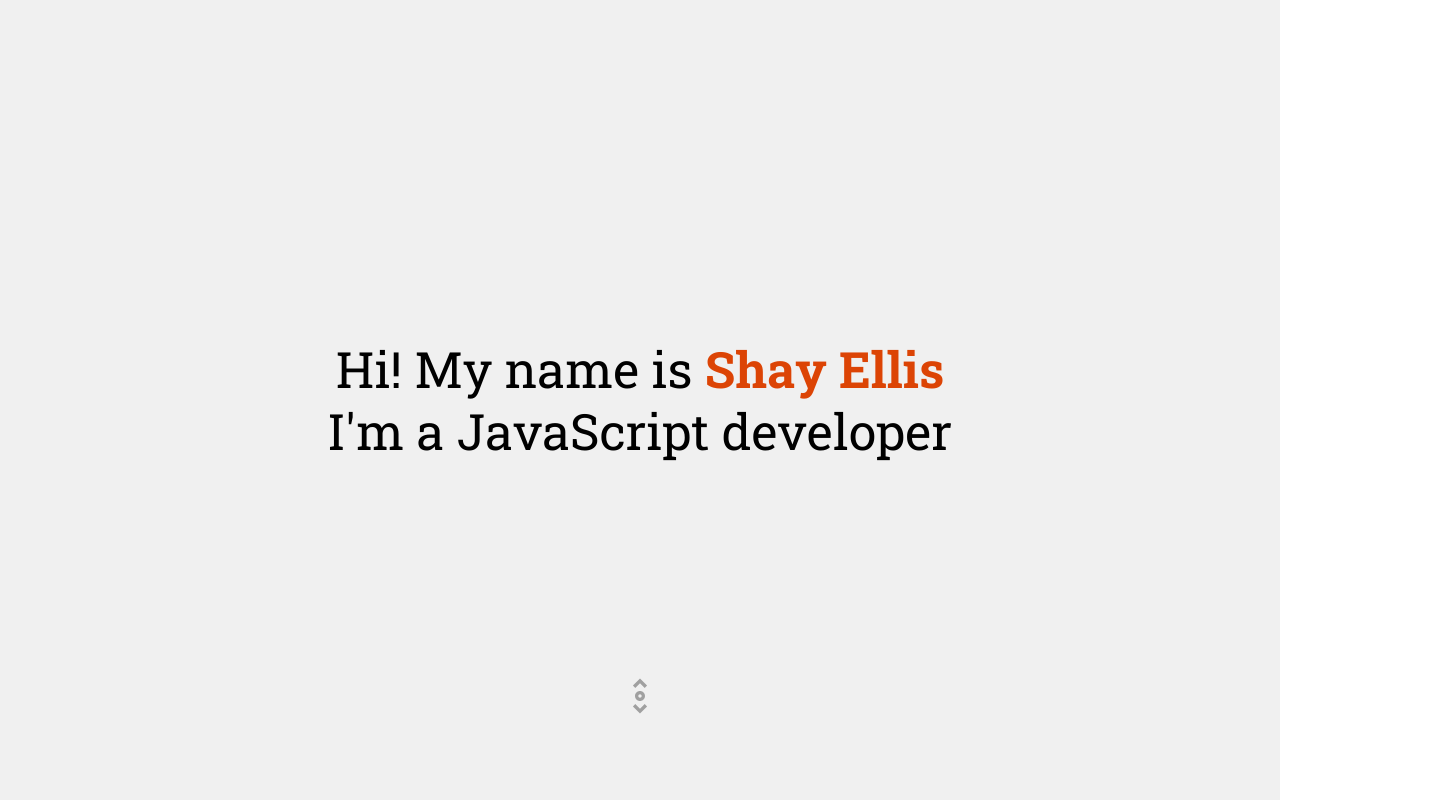
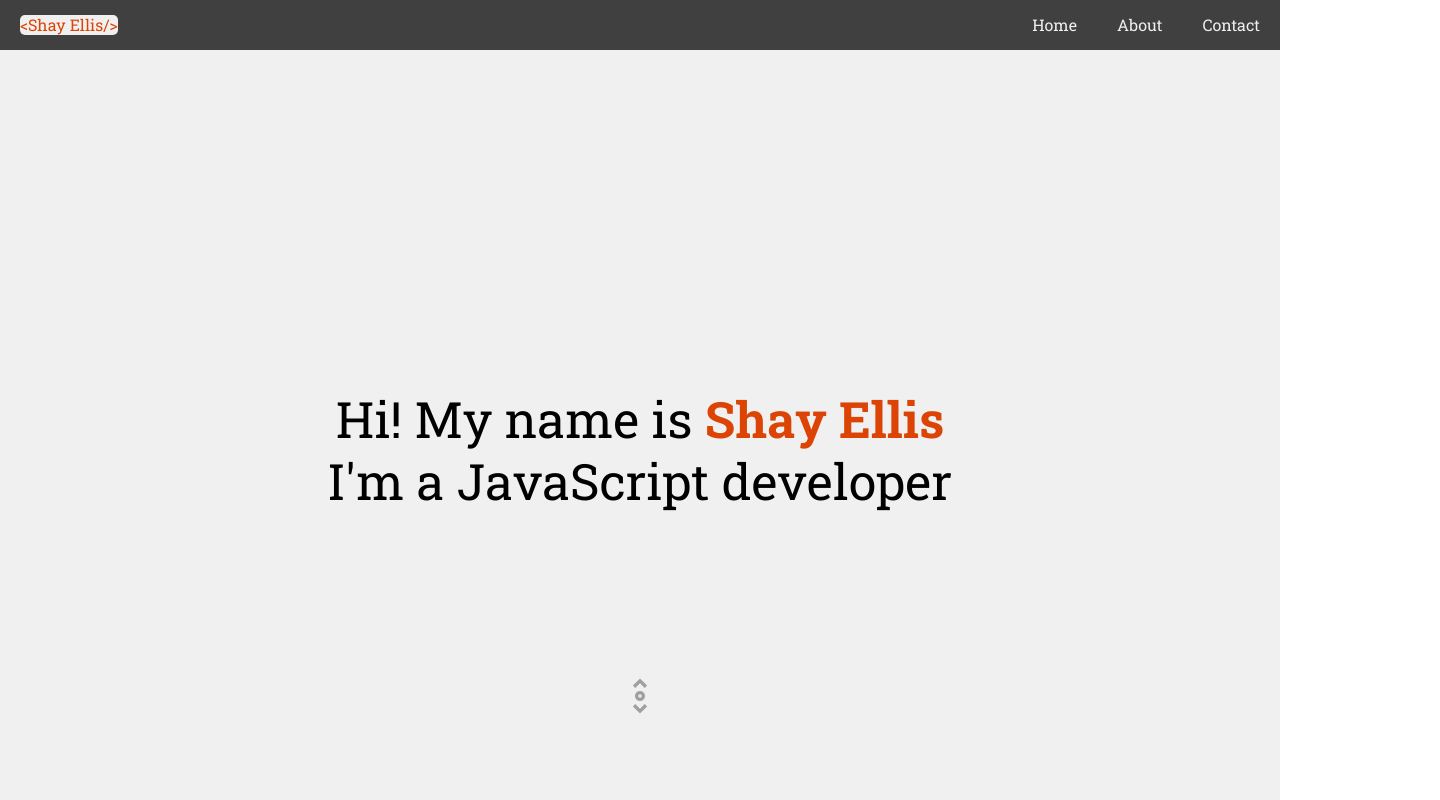
Before and after one commit to ShayEllis/portfolio-page-react, a React (Vite) app: page / in a window 1280 px wide. Shown: the top 800 px of the page, 1440 px wide, since content can reach past the window. Built offline with nearby package versions, Linux system fonts and the light colour scheme.

Commit message:
created navbar

```diff
--- a/src/App.jsx
+++ b/src/App.jsx
@@ -1,8 +1,14 @@
 import { Outlet } from 'react-router-dom'
+import Navbar from './components/navbar/navbar'
 import './App.scss'
 
 function App() {
-  return <Outlet />
+  return (
+    <>
+      <Navbar />
+      <Outlet />
+    </>
+  )
 }
 
 export default App
--- a/src/components/home/home.jsx
+++ b/src/components/home/home.jsx
@@ -10,9 +10,11 @@ const Sidebar = () => {
   // Main timeline for home page animations and animations in child components
   const timeline = useRef(null)
   // Strings that will be passed down to the AnimatedLetters components
-  const headingLineOne = 'Hi! My name is '
-  const headingStrongText = 'Shay Ellis'
-  const headingLineTwo = "I'm a JavaScript developer"
+  const headingText = [
+    'Hi! My name is ',
+    'Shay Ellis',
+    "I'm a JavaScript developer",
+  ]
 
   useLayoutEffect(() => {
     const ctx = gsap.context(() => {
@@ -50,13 +52,13 @@ const Sidebar = () => {
         <div className='headingContainer' ref={headingContainer}>
           <h1>
             <AnimatedLetters
-              string={headingLineOne}
+              string={headingText[0]}
               timelineRef={timeline}
               hover={true}
             />
             <strong>
               <AnimatedLetters
-                string={headingStrongText}
+                string={headingText[1]}
                 timelineRef={timeline}
                 hover={true}
               />
@@ -64,7 +66,7 @@ const Sidebar = () => {
           </h1>
           <h1>
             <AnimatedLetters
-              string={headingLineTwo}
+              string={headingText[2]}
               timelineRef={timeline}
               hover={true}
             />
--- a/src/components/home/home.scss
+++ b/src/components/home/home.scss
@@ -2,20 +2,24 @@ $strong-color: #dc4405;
 $background-color: #f0f0f0;
 
 #home {
+  display: flex;
+  align-items: center;
+  justify-content: center;
   height: 100%;
   width: 100%;
   background-color: $background-color;
 }
 
 .headingContainer {
-  position: absolute;
-  width: 100%;
-  top: 50%;
-  transform: translateY(-50%);
+  width: 75%;
   text-align: center;
 
   h1 {
     font-size: 4rem;
+
+    @media (max-width: 675px) {
+      font-size: 2rem;
+    }
   }
 
   strong {
--- /dev/null
+++ b/src/components/navbar/navbar.jsx
@@ -0,0 +1,64 @@
+import { Link, NavLink } from 'react-router-dom'
+import './navbar.scss'
+import { gsap } from 'gsap'
+import { useRef, useLayoutEffect } from 'react'
+
+const Navbar = () => {
+  const headingContainer = useRef(null)
+  const timeline = useRef(null)
+
+  useLayoutEffect(() => {
+    const ctx = gsap.context(
+      (self) => {
+        const navLinks = self.selector('.navbarLinks')
+        timeline.current = gsap.timeline({
+          repeat: 0,
+          yoyo: false,
+        })
+        navLinks.forEach((element) => {
+          timeline.current.from(element, {
+            color: '#dc4405',
+            duration: 0.75,
+            opacity: 0,
+            x: -window.innerWidth,
+            ease: 'sine.out',
+          })
+        })
+      },
+      [headingContainer.current]
+    )
+
+    return () => ctx.revert()
+  }, [])
+
+  return (
+    <div ref={headingContainer} id='headingContainer'>
+      <h2>
+        <Link to='/' className='navbarLinks'>
+          <div>&#60;Shay Ellis&#47;&#62;</div>
+        </Link>
+      </h2>
+      <nav>
+        <ul>
+          <li>
+            <NavLink to='/' className='navbarLinks'>
+              Home
+            </NavLink>
+          </li>
+          <li>
+            <NavLink to='about' className='navbarLinks'>
+              About
+            </NavLink>
+          </li>
+          <li>
+            <NavLink to='contact' className='navbarLinks'>
+              Contact
+            </NavLink>
+          </li>
+        </ul>
+      </nav>
+    </div>
+  )
+}
+
+export default Navbar
--- /dev/null
+++ b/src/components/navbar/navbar.scss
@@ -0,0 +1,30 @@
+$background-color: #f0f0f0;
+$navbar: #404040;
+$button-hover: #808080;
+$light-text: #f0f0f0;
+$strong-color: #dc4405;
+
+#headingContainer {
+  display: flex;
+  background-color: $navbar;
+  justify-content: space-between;
+  align-items: center;
+  width: 100%;
+
+  div {
+    background-color: $background-color;
+    color: $strong-color;
+    border-radius: .5rem;
+  }
+
+  li {
+    display: inline-block;
+  }
+}
+
+.navbarLinks {
+  display: inline-block;
+  text-decoration: none;
+  color: $light-text;
+  padding: 1.5rem 2rem;
+}
--- a/src/main.scss
+++ b/src/main.scss
@@ -19,7 +19,7 @@ html {
 }
 
 #root {
-  width: 100%;
+  width: 100vw;
   height: 100vh;
   background-color: $background-color;
   font-family: 'Roboto Slab', serif;
```
Also changed, not shown: src/components/sidebar/sidebar.jsx (deleted, +0 -71 lines), src/components/sidebar/sidebar.scss (deleted).
